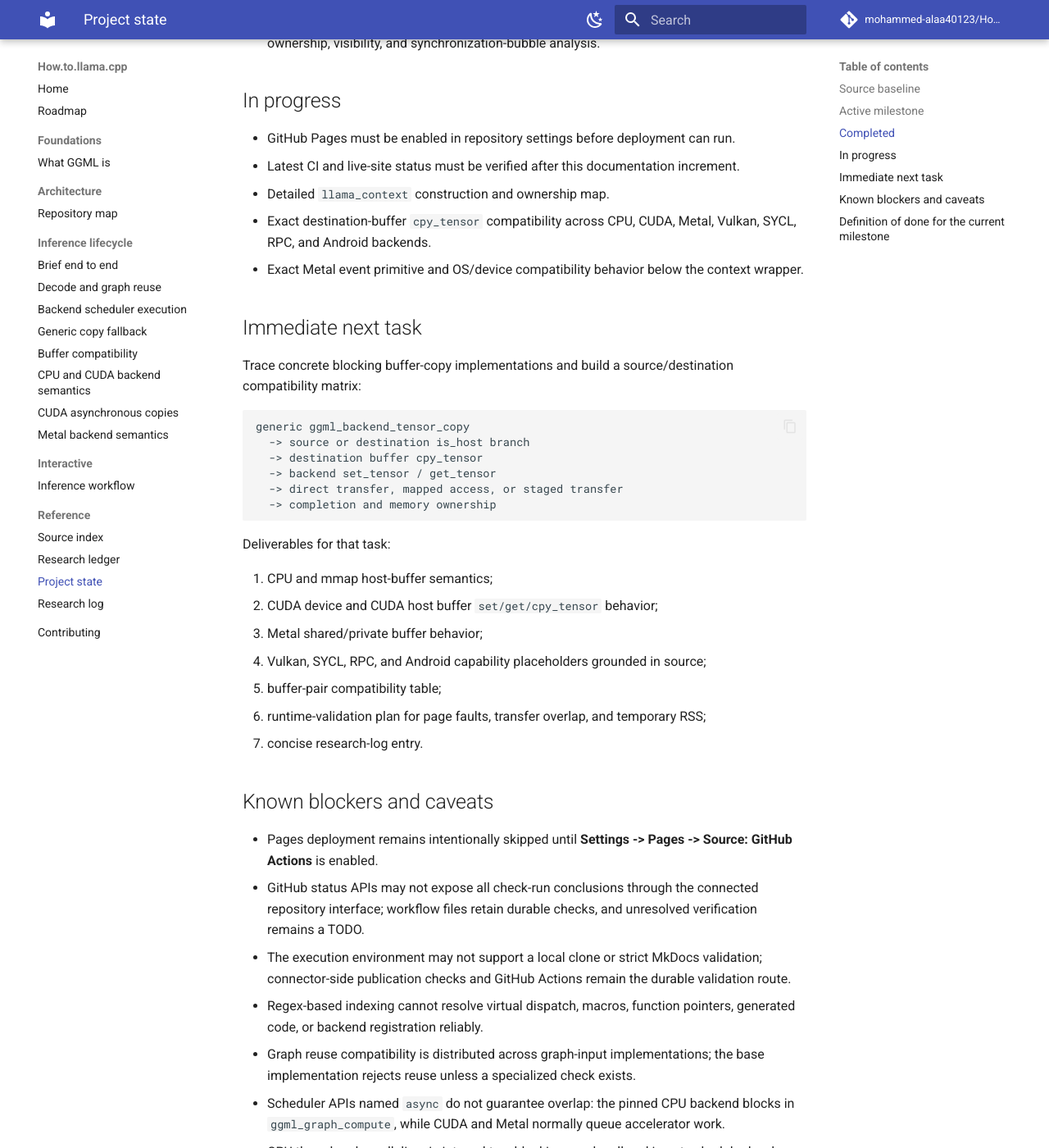
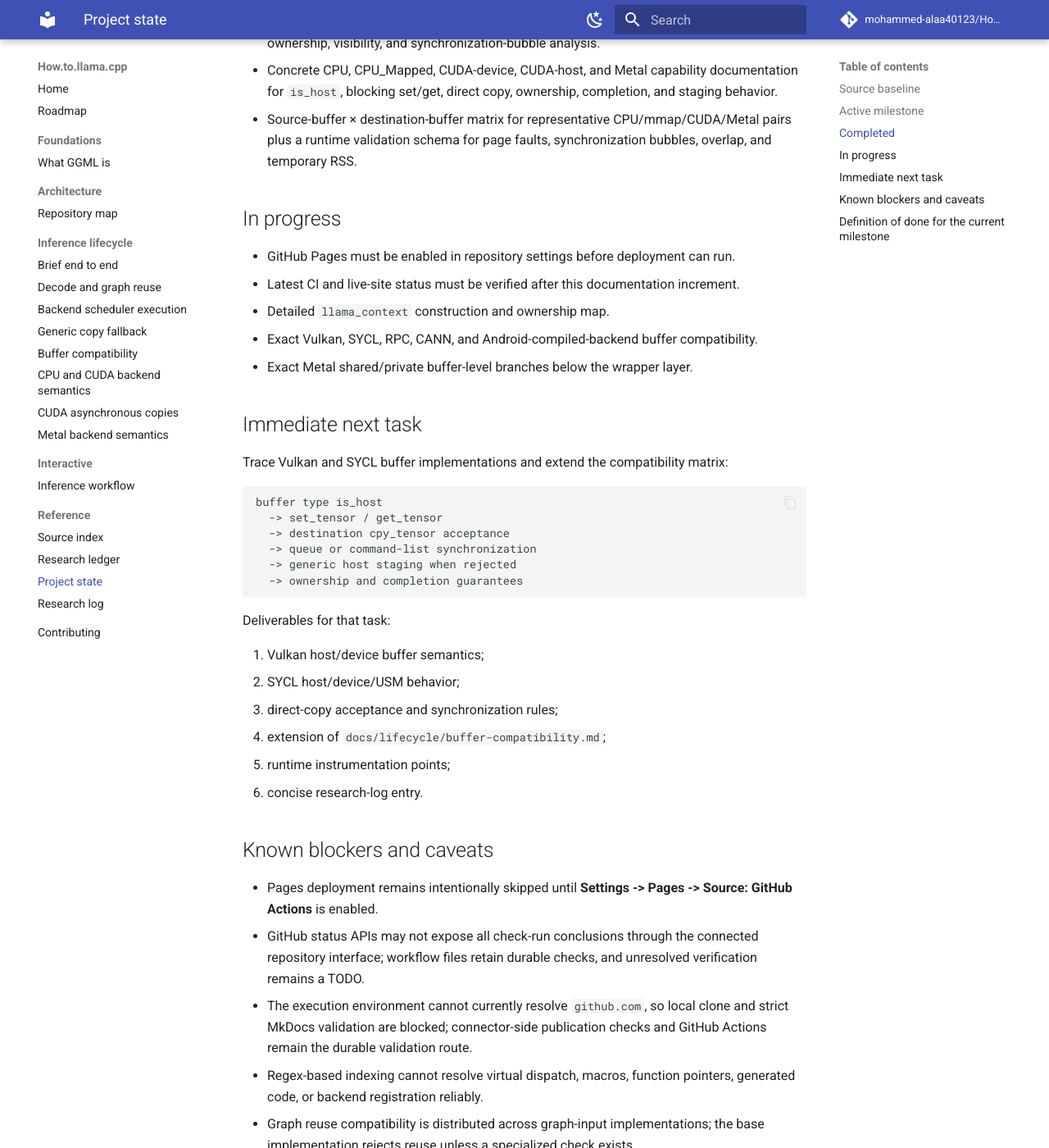
Before and after one commit to mohammed-alaa40123/How.to.llama.cpp, an MkDocs documentation site: the page built from docs/reference/project-state.md, in a window 1280 px wide and 1400 px high, scrolled down 1723 px. Shown: the whole window at 82% size. Built offline with MkDocs 1.6.1 and Material for MkDocs 9.7.7, drawn with Linux system fonts in a browser that asks for light colours; comment, search, counter and statistics services are not loaded; some of the changed text lies outside the part shown.

Commit message:
docs: update project state for buffer compatibility increment

````diff
--- a/docs/reference/project-state.md
+++ b/docs/reference/project-state.md
@@ -36,43 +36,44 @@ Trace a minimal application from backend loading and model creation through cont
 - CUDA-versus-Metal capability table distinguishing stream/event and command-buffer/event semantics, discrete-memory and unified-memory caveats, and scheduler-visible completion boundaries.
 - Pinned generic tensor-copy fallback trace covering two-backend synchronization, host-source/host-destination branches, destination-buffer direct copies, and full-tensor heap staging.
 - CPU/mmap-to-CUDA, CUDA-host-to-CUDA, and CPU/mmap-to-Metal fallback paths with ownership, visibility, and synchronization-bubble analysis.
+- Concrete CPU, CPU_Mapped, CUDA-device, CUDA-host, and Metal capability documentation for `is_host`, blocking set/get, direct copy, ownership, completion, and staging behavior.
+- Source-buffer × destination-buffer matrix for representative CPU/mmap/CUDA/Metal pairs plus a runtime validation schema for page faults, synchronization bubbles, overlap, and temporary RSS.
 
 ## In progress
 
 - GitHub Pages must be enabled in repository settings before deployment can run.
 - Latest CI and live-site status must be verified after this documentation increment.
 - Detailed `llama_context` construction and ownership map.
-- Exact destination-buffer `cpy_tensor` compatibility across CPU, CUDA, Metal, Vulkan, SYCL, RPC, and Android backends.
-- Exact Metal event primitive and OS/device compatibility behavior below the context wrapper.
+- Exact Vulkan, SYCL, RPC, CANN, and Android-compiled-backend buffer compatibility.
+- Exact Metal shared/private buffer-level branches below the wrapper layer.
 
 ## Immediate next task
 
-Trace concrete blocking buffer-copy implementations and build a source/destination compatibility matrix:
+Trace Vulkan and SYCL buffer implementations and extend the compatibility matrix:
 
 ```text
-generic ggml_backend_tensor_copy
-  -> source or destination is_host branch
-  -> destination buffer cpy_tensor
-  -> backend set_tensor / get_tensor
-  -> direct transfer, mapped access, or staged transfer
-  -> completion and memory ownership
+buffer type is_host
+  -> set_tensor / get_tensor
+  -> destination cpy_tensor acceptance
+  -> queue or command-list synchronization
+  -> generic host staging when rejected
+  -> ownership and completion guarantees
 ```
 
 Deliverables for that task:
 
-1. CPU and mmap host-buffer semantics;
-2. CUDA device and CUDA host buffer `set/get/cpy_tensor` behavior;
-3. Metal shared/private buffer behavior;
-4. Vulkan, SYCL, RPC, and Android capability placeholders grounded in source;
-5. buffer-pair compatibility table;
-6. runtime-validation plan for page faults, transfer overlap, and temporary RSS;
-7. concise research-log entry.
+1. Vulkan host/device buffer semantics;
+2. SYCL host/device/USM behavior;
+3. direct-copy acceptance and synchronization rules;
+4. extension of `docs/lifecycle/buffer-compatibility.md`;
+5. runtime instrumentation points;
+6. concise research-log entry.
 
 ## Known blockers and caveats
 
 - Pages deployment remains intentionally skipped until **Settings -> Pages -> Source: GitHub Actions** is enabled.
 - GitHub status APIs may not expose all check-run conclusions through the connected repository interface; workflow files retain durable checks, and unresolved verification remains a TODO.
-- The execution environment may not support a local clone or strict MkDocs validation; connector-side publication checks and GitHub Actions remain the durable validation route.
+- The execution environment cannot currently resolve `github.com`, so local clone and strict MkDocs validation are blocked; connector-side publication checks and GitHub Actions remain the durable validation route.
 - Regex-based indexing cannot resolve virtual dispatch, macros, function pointers, generated code, or backend registration reliably.
 - Graph reuse compatibility is distributed across graph-input implementations; the base implementation rejects reuse unless a specialized check exists.
 - Scheduler APIs named `async` do not guarantee overlap: the pinned CPU backend blocks in `ggml_graph_compute`, while CUDA and Metal normally queue accelerator work.
@@ -83,7 +84,9 @@ Deliverables for that task:
 - A successful CUDA or Metal async-copy callback means the copy and dependencies were queued, not that bytes are host-visible.
 - Rejected async copies synchronize both source and destination backends before blocking copy, potentially eliminating overlap on both sides.
 - If neither buffer is host-visible and the destination buffer rejects direct `cpy_tensor`, the generic fallback allocates a full-tensor host buffer, performs blocking get and set operations, then frees it.
-- CPU/mmap host-source paths avoid the generic heap allocation but may still incur mmap page faults and a blocking accelerator transfer.
+- CPU and CPU_Mapped report host visibility and use direct `memcpy()`, but CPU_Mapped does not imply physical residency or fault-free access.
+- CUDA device set/get/direct-copy functions synchronize before returning and therefore expose blocking buffer semantics.
+- CPU/mmap host-source paths avoid generic heap allocation but may still incur mmap page faults and a blocking accelerator transfer.
 - Metal shared or unified memory does not imply command completion, safe reuse, or immediate host visibility.
 - Copy tensors are scheduler-owned temporary execution storage, not persistent model-owned duplicates.
 - The pinned MoE partial-copy path optimizes transfer volume but is not a long-lived expert-cache policy.
````
Also changed, not shown: other parts of docs/reference/project-state.md (+1 -1 lines).
